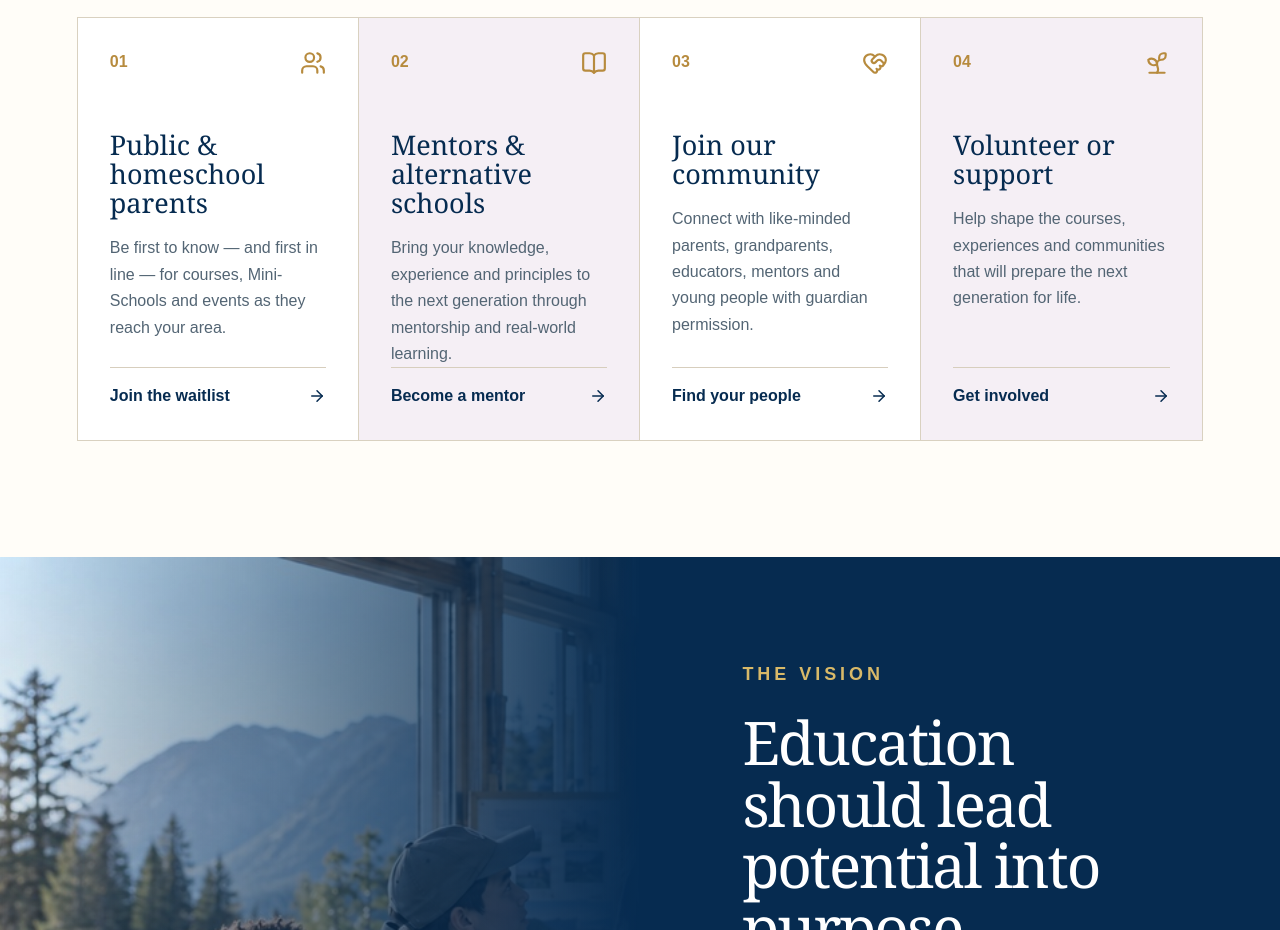
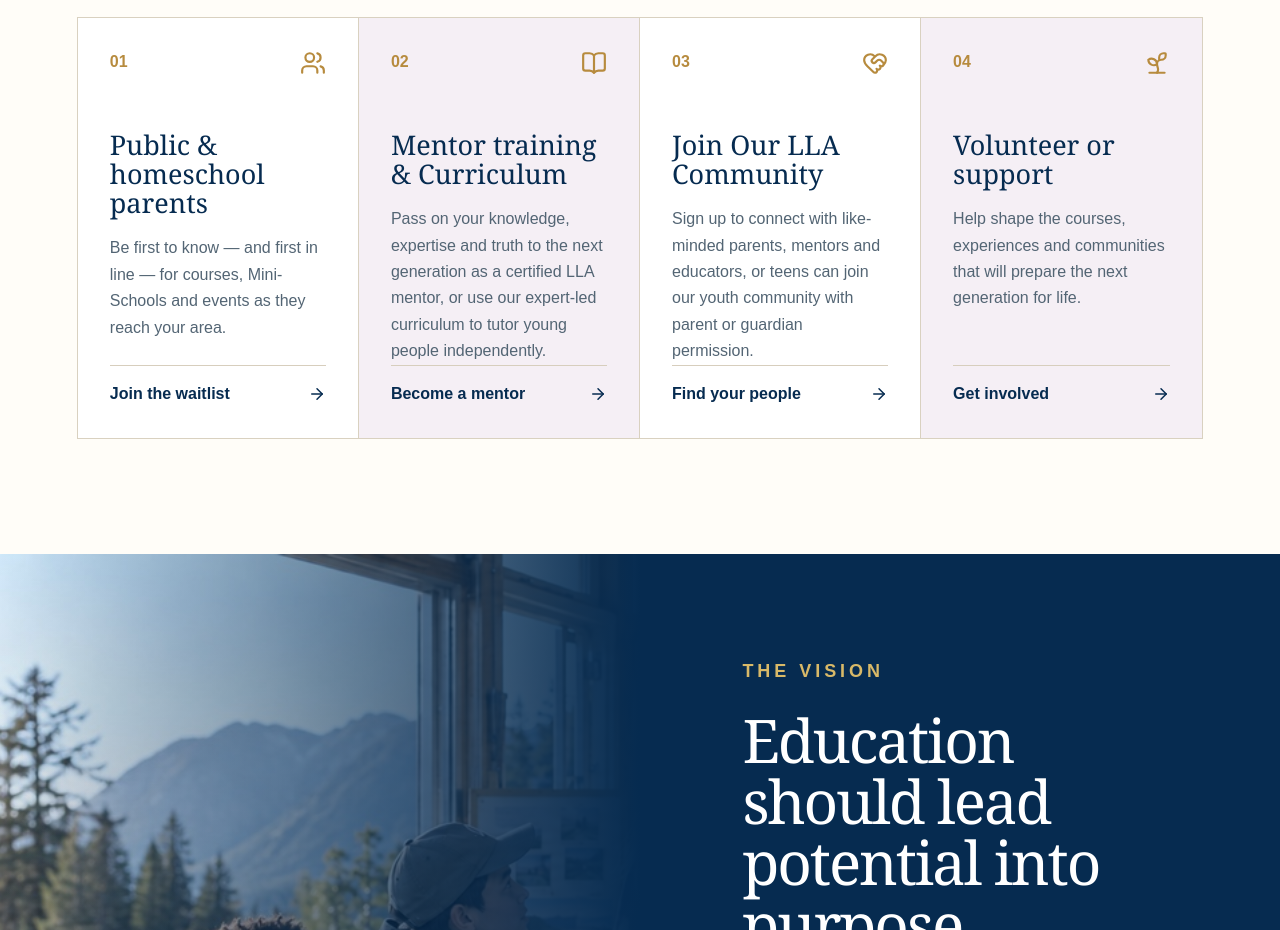
Before and after one commit to fgdfbfb/living-learning-academy, a Next.js app: page / in a window 1280 px wide. Shown: the part 1400-2330 px from the top of the page. Built offline with nearby package versions, Linux system fonts and the light colour scheme.

Commit message:
Update mentor and community pathway copy

```diff
--- a/app/page.tsx
+++ b/app/page.tsx
@@ -7,8 +7,8 @@ const copy: Record<Pathway, [string,string,string]> = {
 };
 const pathways = [
   ["parent","01","Public & homeschool parents","Be first to know — and first in line — for courses, Mini-Schools and events as they reach your area.","Join the waitlist",Users],
-  ["mentor","02","Mentors & alternative schools","Bring your knowledge, experience and principles to the next generation through mentorship and real-world learning.","Become a mentor",BookOpen],
-  ["community","03","Join our community","Connect with like-minded parents, grandparents, educators, mentors and young people with guardian permission.","Find your people",HeartHandshake],
+  ["mentor","02","Mentor training & Curriculum","Pass on your knowledge, expertise and truth to the next generation as a certified LLA mentor, or use our expert-led curriculum to tutor young people independently.","Become a mentor",BookOpen],
+  ["community","03","Join Our LLA Community","Sign up to connect with like-minded parents, mentors and educators, or teens can join our youth community with parent or guardian permission.","Find your people",HeartHandshake],
   ["volunteer","04","Volunteer or support","Help shape the courses, experiences and communities that will prepare the next generation for life.","Get involved",Sprout],
 ] as const;
 const climb = [["C","Character","Integrity & responsibility"],["L","Leadership","Courage, responsibility & action"],["I","Independent thinking","Questions, truth & discernment"],["M","Mastery of life skills","Knowledge into capability"],["B","Building impact","Strengthen community & serve"]];
```
